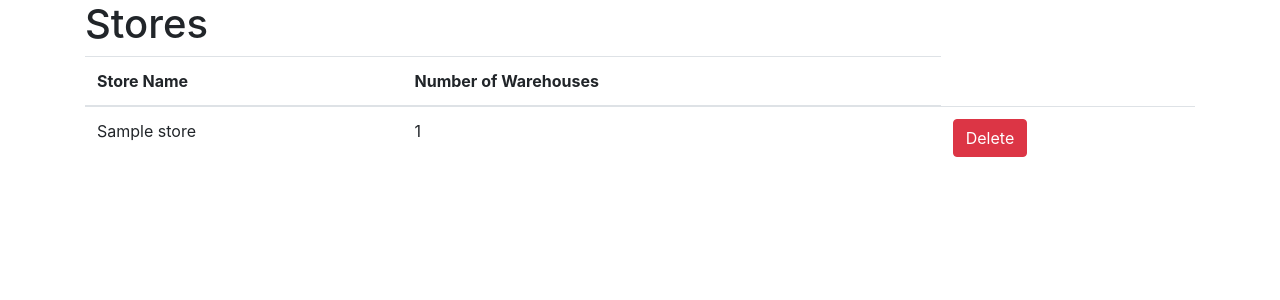
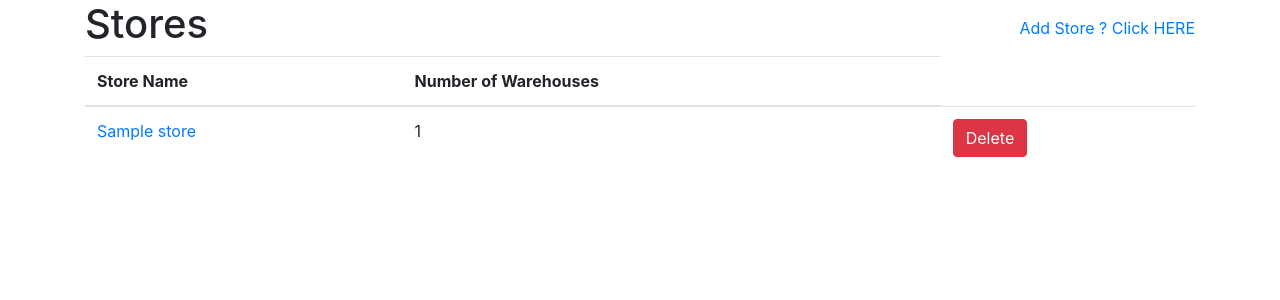
Before and after one commit to sunnyyap1011/Sunny-Taipei-2019-Python-PostgreSQL-Bootstrap, a Python web app: template templates/stores.html in a window 1280 px wide. Shown: the top 300 px of the page. Run offline with Jinja, Linux system fonts and the light colour scheme; the template is opened without the code that fills it: most values are stand-ins (such as "Sample title", 1, 10 or a date in 2020); some libraries are stand-ins or nearby versions.

Commit message:
Added linked for all stores names and a link to create new store in stores template

```diff
--- a/templates/stores.html
+++ b/templates/stores.html
@@ -1,6 +1,9 @@
 {% extends "_layout.html" %}
 {% block content %}
-<h1>Stores</h1>
+<div class="d-flex align-items-center justify-content-between">
+    <h1>Stores</h1>
+    <a href="{{ url_for('stores_new') }}">Add Store ? Click HERE</a>
+</div>
 <table class="table">
     <thead>
         <tr>
@@ -11,7 +14,9 @@
     <tbody>
         {% for store in stores %}
         <tr>
-            <td>{{ store.name }}</td>
+            <td>
+                <a href="{{ url_for('stores_show', store_id=store.id) }}">{{ store.name }}</a>
+            </td>
             <td>{{ store.warehouses.count() }}</td>
             <td>
                 <form action="{{ url_for('stores_destroy', store_id=store.id) }}" method="POST">
```
